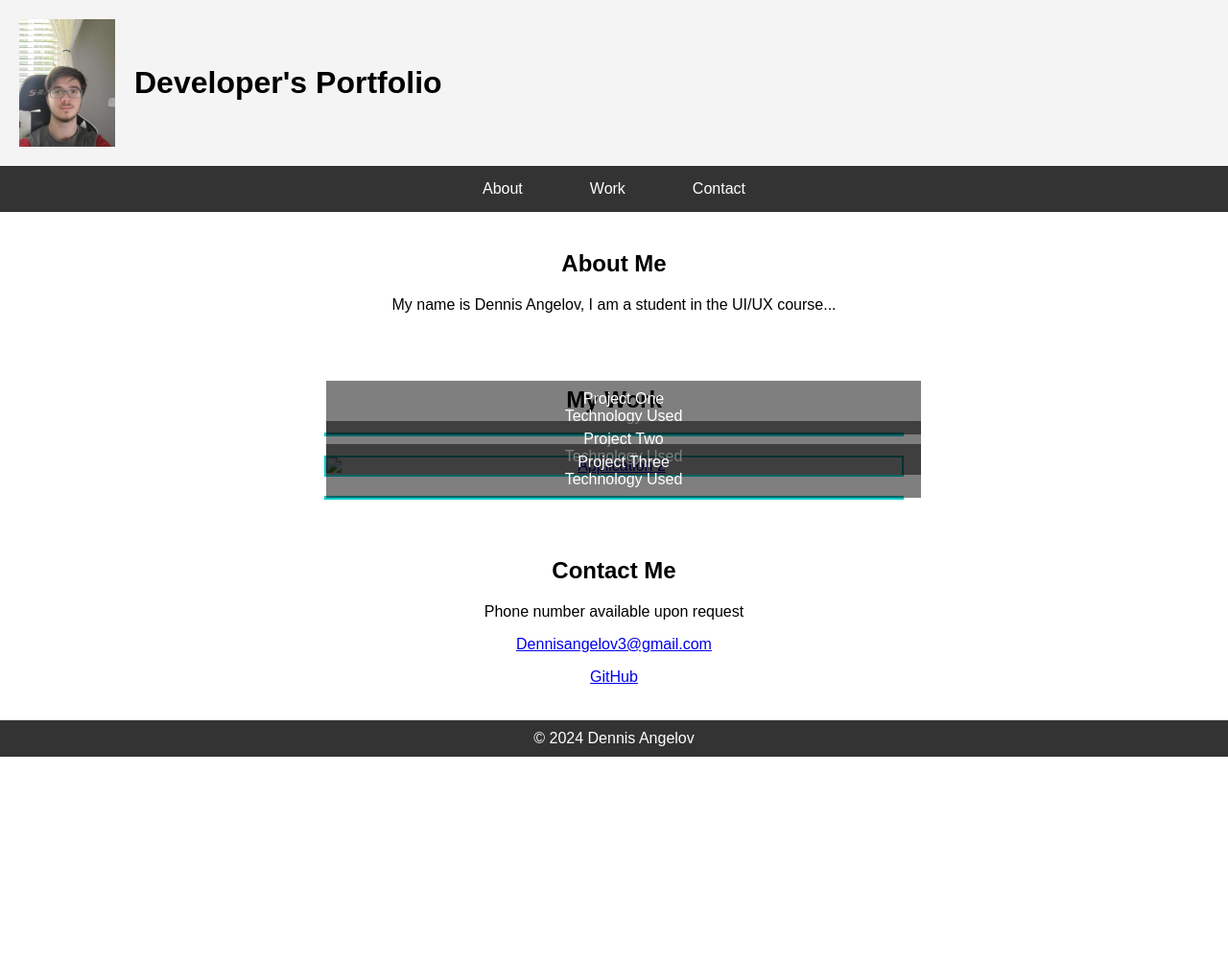
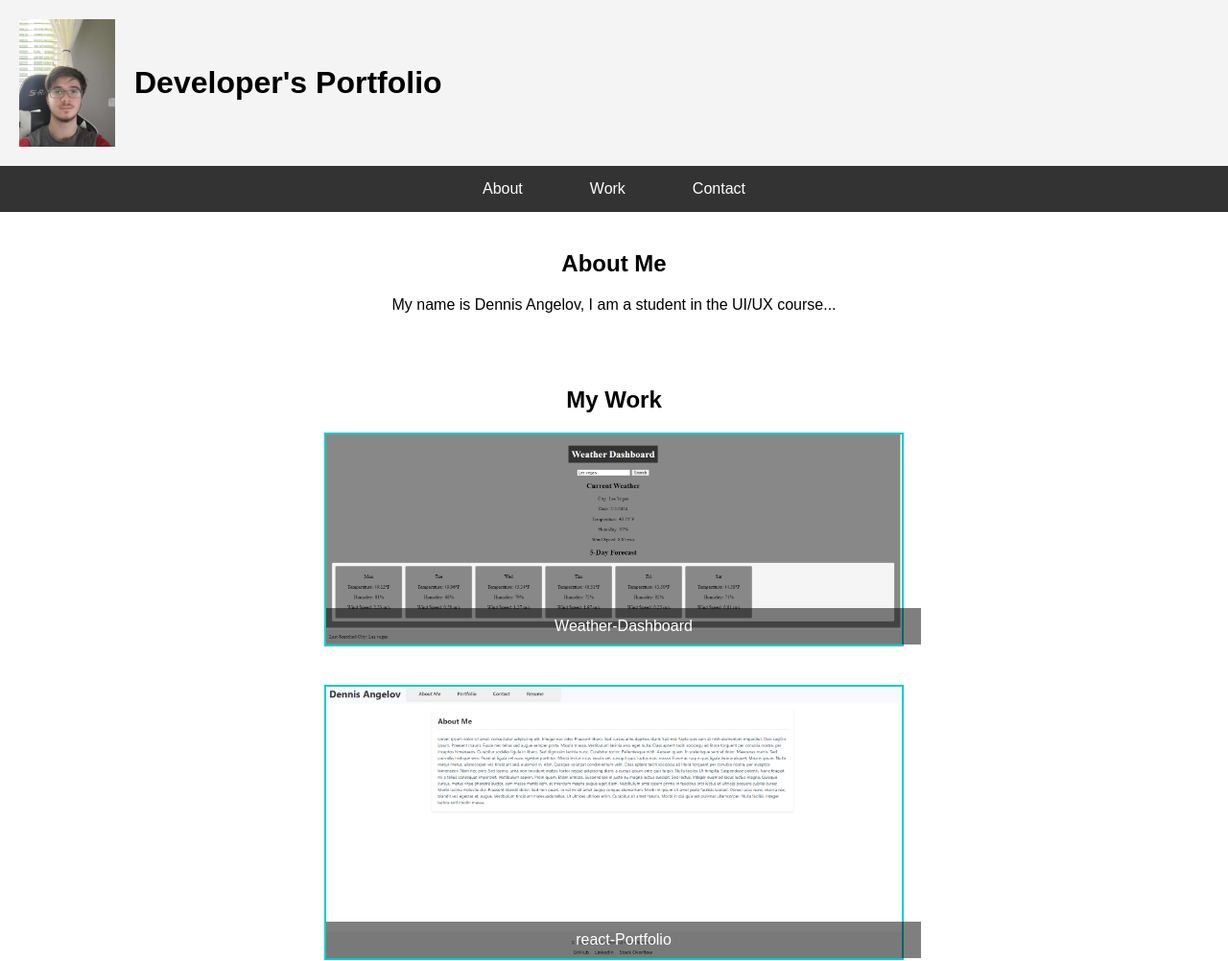
Before and after one commit to Youthfulmaster/professional---portfolio, a plain HTML site: page index.html in a window 1280 px wide. Shown: the top 1002 px of the page at 96% size. Before the commit the page ends 800 px from the top, so only its background shows below. Drawn offline with Linux system fonts and the light colour scheme.

Commit message:
updated html to have imgs for first 2 links

```diff
--- a/assets/css/style.css
+++ b/assets/css/style.css
@@ -59,7 +59,7 @@ section {
   display: flex;
   flex-direction: column;
   align-items: center;
-  gap: 20px;
+  gap: 40px; /* Increased gap to add more space between projects */
 }
 
 .work-item {
--- a/index.html
+++ b/index.html
@@ -32,17 +32,19 @@
     <h2>My Work</h2>
     <div class="applications">
       <a href="https://github.com/Youthfulmaster/Weather-Dashboard" target="_blank" class="work-item">
+        <img src="assets/img/weather dashboard.png" alt="Application 1">
         <div class="overlay">
-          <div class="text">Project One<br>Technology Used</div>
+          <div class="text">Weather-Dashboard</div>
         </div>
       </a>
       <a href="https://github.com/Youthfulmaster/inquirer-README-gen" target="_blank" class="work-item">
-        <img src="assets/img/app2.jpg" alt="Application 2">
+        <img src="assets/img/react-Portfolio.PNG" alt="Application 2">
         <div class="overlay">
-          <div class="text">Project Two<br>Technology Used</div>
+          <div class="text">react-Portfolio</div>
         </div>
       </a>
       <a href="https://github.com/Youthfulmaster/E-commerce_back_end" target="_blank" class="work-item">
+        <img src="assets/img/app3.jpg" alt="Application 3">
         <div class="overlay">
           <div class="text">Project Three<br>Technology Used</div>
         </div>
```
Also changed, not shown: assets/img/react-Portfolio.PNG (added), assets/img/weather dashboard.png (added).
